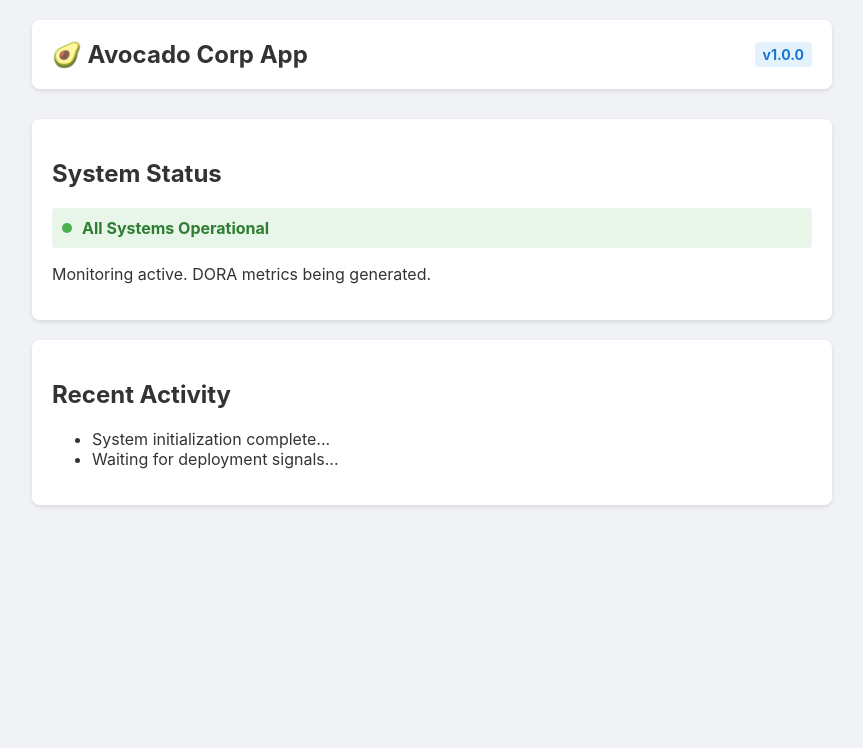
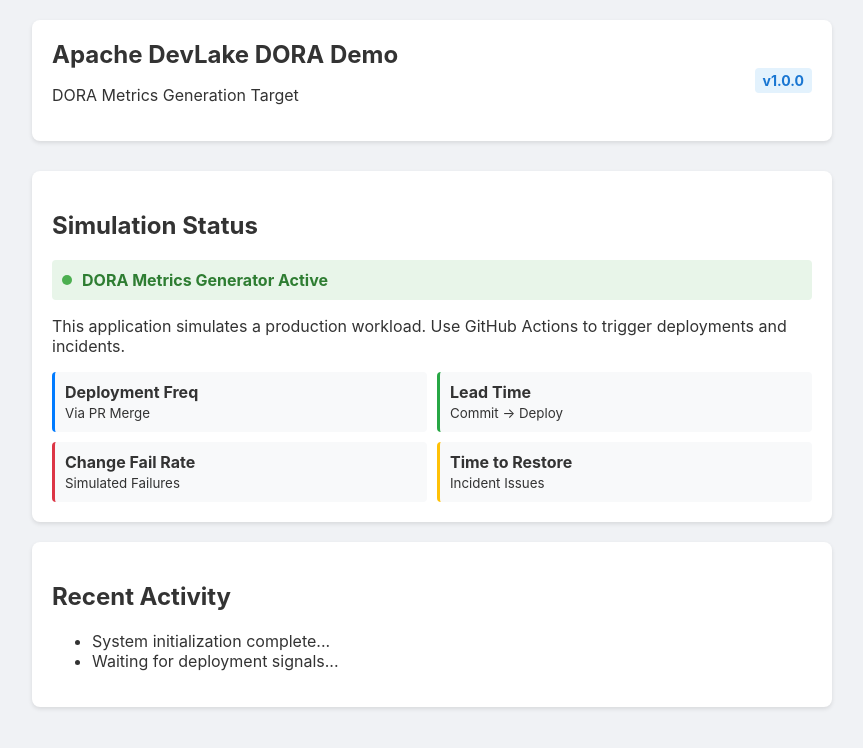
Before and after one commit to eldrick-test-org/devlake-demo, a website: page public/index.html in a window 1280 px wide. Shown: the whole page, without its empty margins (208-1071 px from the left). Drawn offline with Linux system fonts and the light colour scheme.

Commit message:
Refactor code structure for improved readability and maintainability

```diff
--- a/public/index.html
+++ b/public/index.html
@@ -9,17 +9,38 @@
 <body>
     <div class="container">
         <header>
-            <h1>🥑 Avocado Corp App</h1>
+            <div class="header-content">
+                <h1>Apache DevLake DORA Demo</h1>
+                <p class="subtitle">DORA Metrics Generation Target</p>
+            </div>
             <span class="badge">v1.0.0</span>
         </header>
 
         <main>
             <div class="card">
-                <h2>System Status</h2>
+                <h2>Simulation Status</h2>
                 <div class="status-indicator online">
-                    <span class="dot"></span> All Systems Operational
+                    <span class="dot"></span> DORA Metrics Generator Active
                 </div>
-                <p>Monitoring active. DORA metrics being generated.</p>
+                <p>This application simulates a production workload. Use GitHub Actions to trigger deployments and incidents.</p>
+                <div class="metrics-grid" style="display: grid; grid-template-columns: 1fr 1fr; gap: 10px; margin-top: 15px;">
+                    <div class="metric-box" style="background: #f8f9fa; padding: 10px; border-radius: 4px; border-left: 3px solid #007bff;">
+                        <strong>Deployment Freq</strong><br>
+                        <small>Via PR Merge</small>
+                    </div>
+                    <div class="metric-box" style="background: #f8f9fa; padding: 10px; border-radius: 4px; border-left: 3px solid #28a745;">
+                        <strong>Lead Time</strong><br>
+                        <small>Commit -> Deploy</small>
+                    </div>
+                    <div class="metric-box" style="background: #f8f9fa; padding: 10px; border-radius: 4px; border-left: 3px solid #dc3545;">
+                        <strong>Change Fail Rate</strong><br>
+                        <small>Simulated Failures</small>
+                    </div>
+                    <div class="metric-box" style="background: #f8f9fa; padding: 10px; border-radius: 4px; border-left: 3px solid #ffc107;">
+                        <strong>Time to Restore</strong><br>
+                        <small>Incident Issues</small>
+                    </div>
+                </div>
             </div>
 
             <div class="card">
```
Also changed, not shown: 1 other file.
